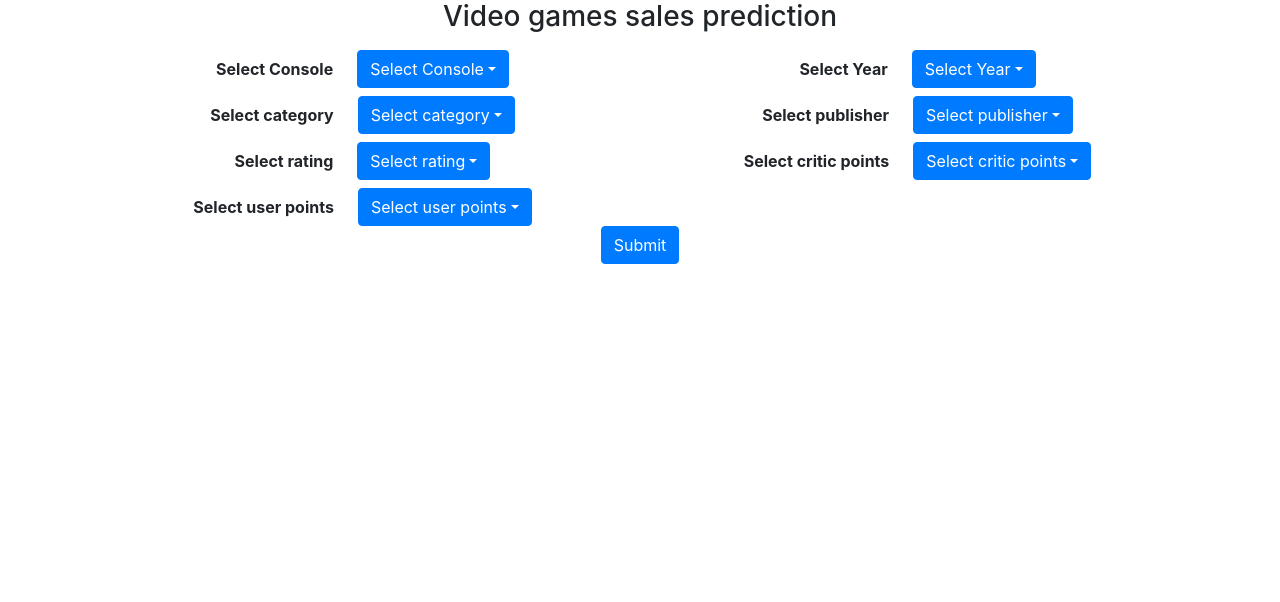
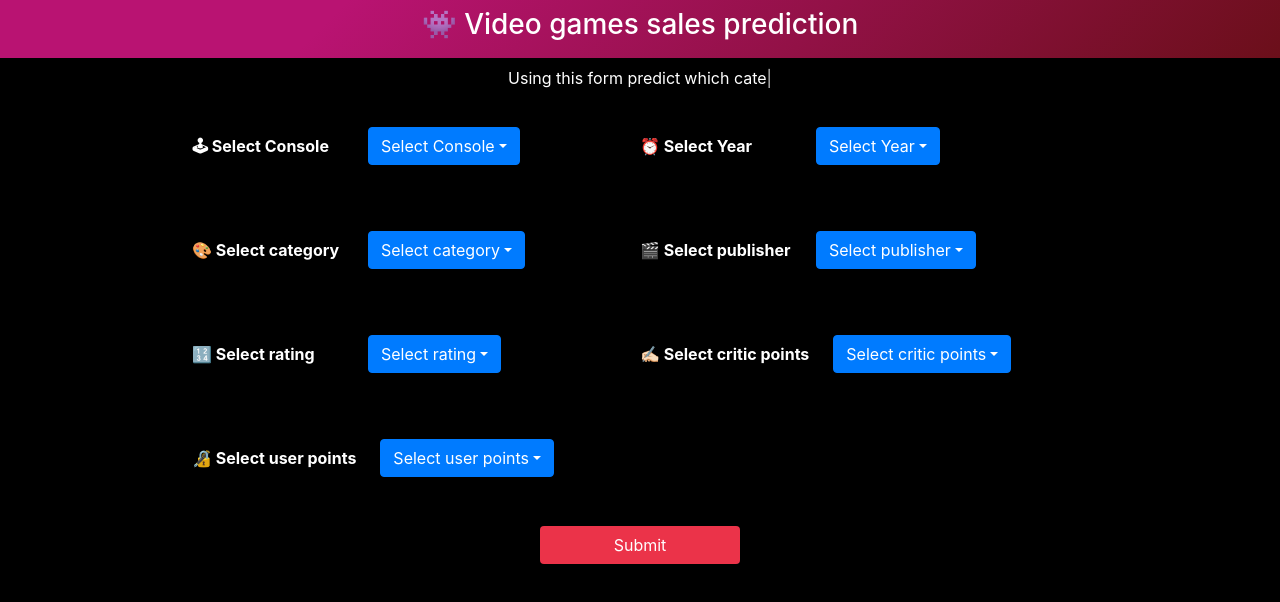
Before and after one commit to saurabhnative/video-salesprediction-frontend, a React (Create React App) app: page / in a window 1280 px wide. Shown: the top 602 px of the page. Built offline with nearby package versions, Linux system fonts and the light colour scheme.

Commit message:
css added

```diff
--- a/package.json
+++ b/package.json
@@ -9,7 +9,8 @@
     "axios": "^0.19.2",
     "react": "^16.13.1",
     "react-dom": "^16.13.1",
-    "react-scripts": "3.4.1"
+    "react-scripts": "3.4.1",
+    "react-typist": "^2.0.5"
   },
   "scripts": {
     "start": "react-scripts start",
--- a/src/App.css
+++ b/src/App.css
@@ -1,5 +1,15 @@
+body {
+  background-color: black;
+  color: white;
+}
 .App {
   text-align: center;
+  width: 100%;
+}
+
+.navbar {
+  background-color: #6b0f1a;
+  background-image: linear-gradient(315deg, #6b0f1a 0%, #b91372 74%);
 }
 
 .pointer {
@@ -8,5 +18,26 @@
 
 .container-grid {
   display: grid;
-  grid-template-columns: repeat(2, 1fr);
+  grid-template-columns: repeat(2, 3.5fr);
+  width: 70vw;
 }
+.selection-item {
+  height: 12vh;
+}
+
+.option-label {
+  text-align: left;
+  min-width: 152px;
+}
+.btn-grad {
+  background-color: #EB3349;
+  color: white;
+  width: 200px;
+  margin-top: 20px;
+}
+@media only screen and (max-width: 600px) {
+  .container-grid {
+    grid-template-columns: repeat(1, 1fr);
+    width: 90vw;
+  }
+}
--- a/src/App.js
+++ b/src/App.js
@@ -1,7 +1,9 @@
 import React, {useState} from 'react';
 import './App.css';
 import ConsoleSelection from './components/ConsoleSelection';
+import TypingTextComponent from './components/TypingTextComponent';
 import axios from 'axios';
+
 function App() {
   const [selectedObject, updateSelectedObject] = useState({})
   const [modelPrediction, setModelPrediction] = useState(null)
@@ -22,10 +24,11 @@ function App() {
   const dropDownKeys = ["CONSOLE","YEAR","CATEGORY","PUBLISHER","RATING","CRITICS_POINTS","USER_POINTS"];
   return (
     <div className="App">
-      <header className="App-header">
-        <center><h3>Video games sales prediction</h3></center>
-      </header>
-      <div className="container">
+      <nav className="navbar navbar-dark justify-content-center">
+        <center><h3>👾 Video games sales prediction</h3></center>
+      </nav>
+      <TypingTextComponent />
+      <div className="container d-flex justify-content-center align-items-center flex-column">
         <div className="container-grid">
         {
           dropDownKeys.map((item,index)=>{
@@ -34,7 +37,7 @@ function App() {
         }
         </div>
         <div className="submit-button-container">
-          <button className="btn btn-primary" onClick={() => handleInputSubmission()}>
+          <button className="btn btn-grad" onClick={() => handleInputSubmission()}>
             Submit
           </button>
         </div>
--- a/src/components/ConsoleSelection.js
+++ b/src/components/ConsoleSelection.js
@@ -20,10 +20,11 @@ function OptionSelection({itemKey, setOptionInObject}) {
         })
     }
     const title = optionSources[itemKey].dropDownPlaceholder;
+    const icon = optionSources[itemKey].icon;
     return(
-        <div className="d-flex justify-content-center align-items-center mt-2">
-            <div>
-                <b>{title}</b>
+        <div className="d-flex justify-content-start align-items-center mt-2 selection-item">
+            <div className="option-label">
+            <b>{`${icon} ${title}`}</b>
             </div>
             <div className="dropdown ml-4">
             <button className="btn btn-primary dropdown-toggle" type="button" id="dropdownMenuButton" data-toggle="dropdown" aria-haspopup="true" aria-expanded="false">
--- /dev/null
+++ b/src/components/TypingTextComponent.js
@@ -0,0 +1,19 @@
+import React from 'react';
+import Typist from 'react-typist';
+import 'react-typist/dist/Typist.css';
+function TypingTextComponent() {
+    return(
+        <div className="d-flex justify-content-center mt-2">
+            <div className="mr-1">{`Using this form predict`}</div>
+            <Typist avgTypingDelay={100} stdTypingDelay={28}>
+                <span>{`sales for a console`}</span>
+                <Typist.Backspace count={19} delay={400} />
+                <span>{`which category generates highest revenue`}</span>
+                <Typist.Backspace count={40} delay={400} />
+                <span>{`the impact of ratings on sales`}</span>
+            </Typist>
+        </div>
+    )
+}
+
+export default TypingTextComponent;
--- a/src/optionsSources.json
+++ b/src/optionsSources.json
@@ -3,42 +3,49 @@
         "options": [
             "ps2","x360","ps3","pc"
         ],
+        "icon": "🕹",
         "dropDownPlaceholder": "Select Console"
     },
     "YEAR": {
         "options": [
             2000,2005,2010,2015,2020
         ],
+        "icon": "⏰",
         "dropDownPlaceholder": "Select Year"
     },
     "CATEGORY": {
         "options": [
             "action","sports","shooter","role-playing","racing"
         ],
+        "icon": "🎨",
         "dropDownPlaceholder": "Select category"
     },
     "PUBLISHER": {
         "options": [
             "Electronic Arts","Activision","Ubisoft","Nintendo"
         ],
+        "icon": "🎬",
         "dropDownPlaceholder": "Select publisher"
     },
     "RATING": {
         "options": [
             "T","E","M","E10+"
         ],
+        "icon": "🔢",
         "dropDownPlaceholder": "Select rating"
     },
     "CRITICS_POINTS": {
         "options": [
             1,5,10,15
         ],
+        "icon": "✍🏻",
         "dropDownPlaceholder": "Select critic points"
     },
     "USER_POINTS": {
         "options": [
             0.1,0.5,1.0,1.5
         ],
+        "icon": "🔏",
         "dropDownPlaceholder": "Select user points"
     }
 }
```
Also changed, not shown: 1 other file (tests, documents, lock files or other folders).
